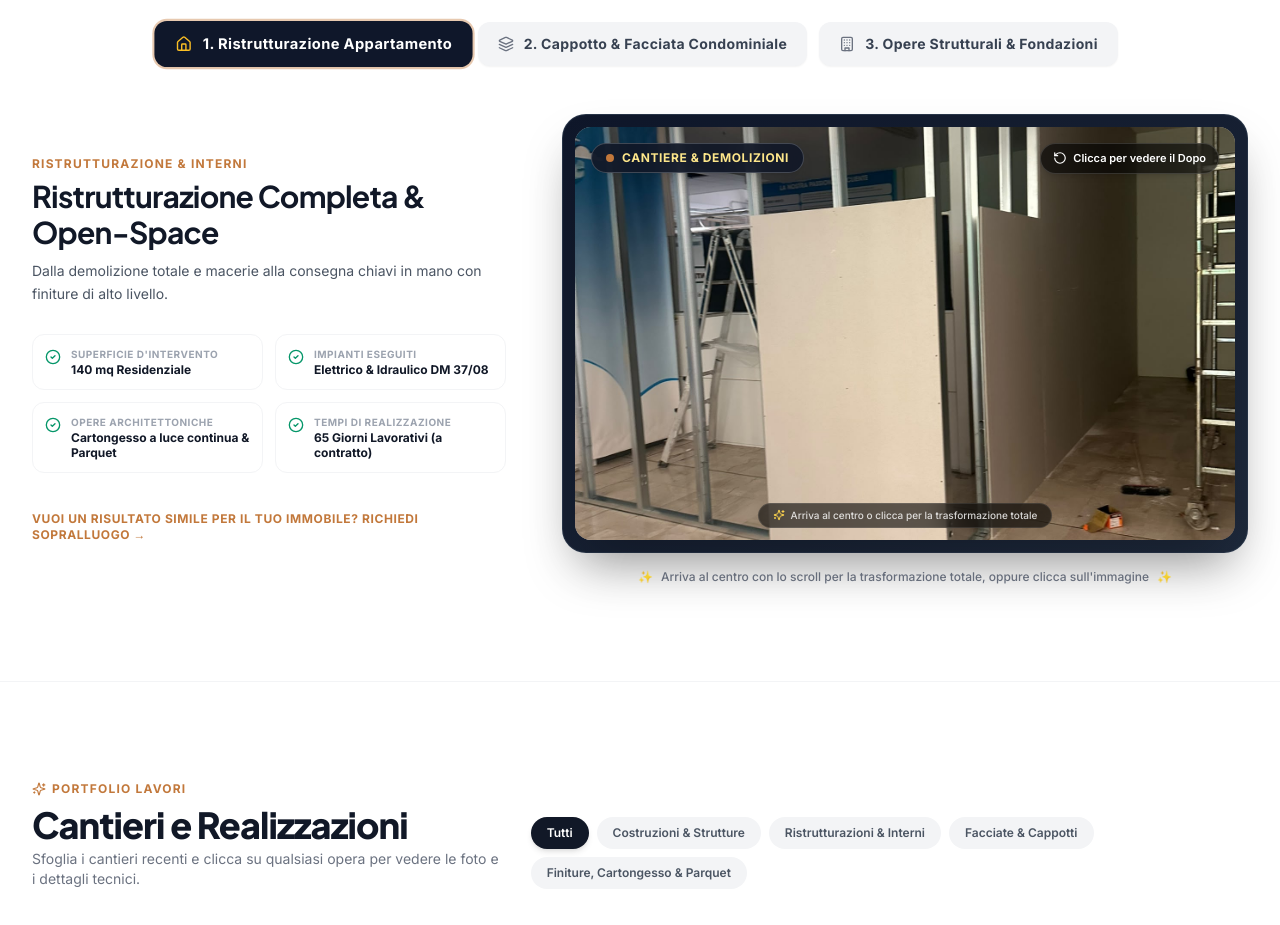
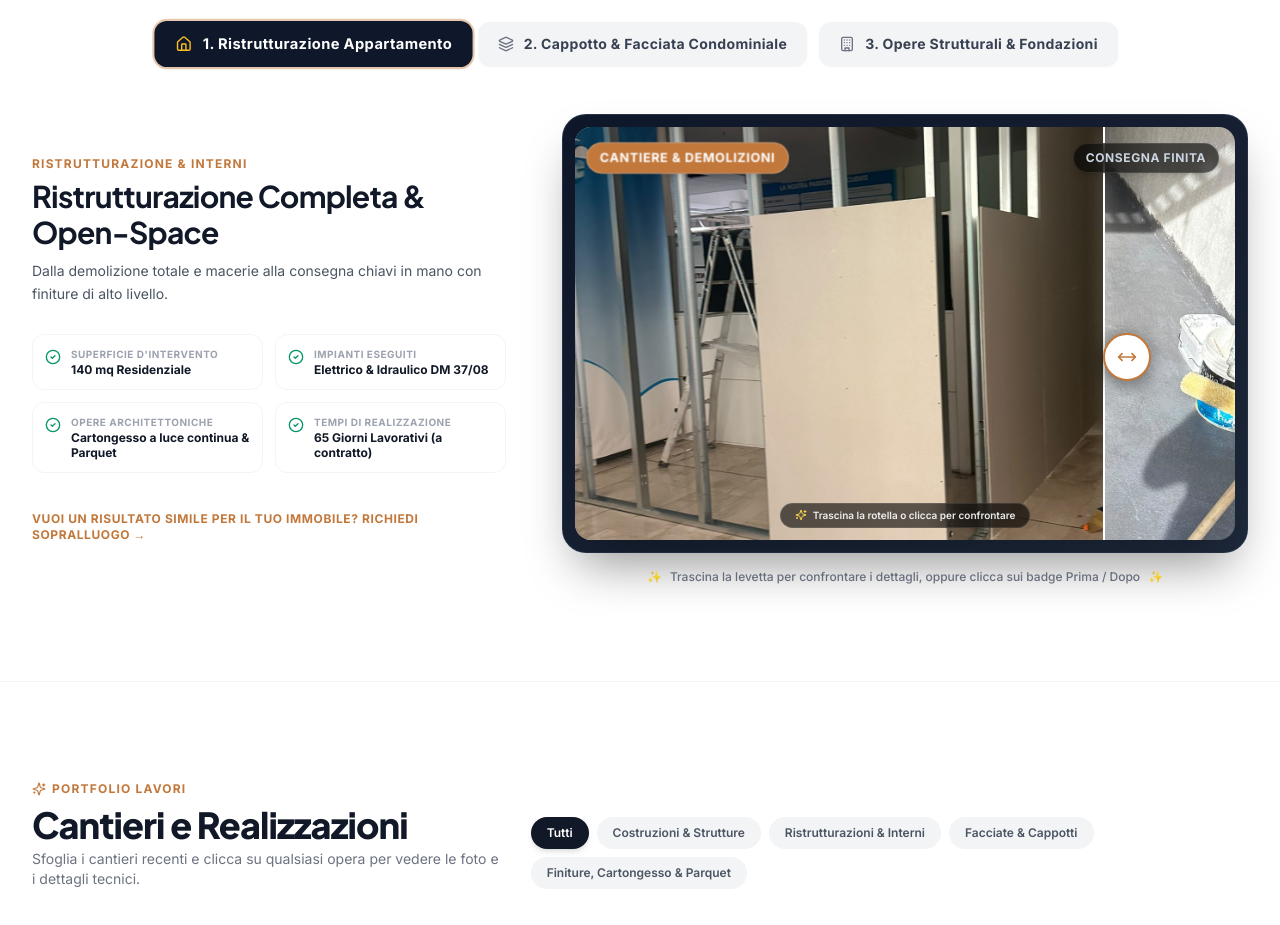
Before and after one commit to francescoseminara2000-wq/sito-impresa-edile, a React (Vite) app in the folder frontend/: page / in a window 1280 px wide. Shown: the part 3400-4325 px from the top of the page. Built offline with nearby package versions, Linux system fonts and the light colour scheme; no server answers.

Commit message:
feat(slider): potenziato trascinamento manuale con pointer capture, molla a bassa latenza e feedback tattile 3d

```diff
--- a/frontend/src/components/blocks/BeforeAfterBlock.tsx
+++ b/frontend/src/components/blocks/BeforeAfterBlock.tsx
@@ -188,7 +188,7 @@ export const BeforeAfterBlock: React.FC<{ content?: BeforeAfterContent }> = ({ c
                 />
               </div>
               <p className="text-center text-xs text-gray-500 mt-4 flex items-center justify-center gap-2 font-medium">
-                <span>✨</span> Arriva al centro con lo scroll per la trasformazione totale, oppure clicca sull'immagine <span>✨</span>
+                <span>✨</span> Trascina la levetta per confrontare i dettagli, oppure clicca sui badge Prima / Dopo <span>✨</span>
               </p>
             </div>
           </motion.div>
--- a/frontend/src/components/ui/BeforeAfterSlider.tsx
+++ b/frontend/src/components/ui/BeforeAfterSlider.tsx
@@ -1,6 +1,6 @@
-import React, { useState, useRef, useEffect } from 'react';
+import React, { useState, useRef, useEffect, useCallback } from 'react';
 import { motion, useScroll, useSpring, useMotionValue } from 'framer-motion';
-import { Sparkles, ArrowRight, RotateCcw } from 'lucide-react';
+import { MoveHorizontal, Sparkles } from 'lucide-react';
 
 interface BeforeAfterSliderProps {
   beforeImage: string;
@@ -19,90 +19,117 @@ export const BeforeAfterSlider: React.FC<BeforeAfterSliderProps> = ({
 }) => {
   const containerRef = useRef<HTMLDivElement>(null);
 
-  // Stato corrente: 'before' (100% prima) o 'after' (100% dopo)
-  const [activeState, setActiveState] = useState<'before' | 'after'>('before');
+  // Posizione percentuale del divisore (da 0 a 100)
+  const positionValue = useMotionValue(50);
 
-  // Posizione percentuale della maschera: 100 = tutto Prima, 0 = tutto Dopo
-  const targetPercent = useMotionValue(100);
-
-  // Molla elastica ultra-fluida per l'animazione di transizione completa a spazzata (wipe)
-  const smoothSweep = useSpring(targetPercent, {
-    damping: 24,
-    stiffness: 140,
-    mass: 0.6,
+  // Molla elastica ultra-reattiva a bassissima latenza per il movimento
+  const smoothPosition = useSpring(positionValue, {
+    damping: 28,
+    stiffness: 400,
+    mass: 0.3,
   });
 
-  const [renderedPercent, setRenderedPercent] = useState(100);
-  const userManuallyToggled = useRef(false);
+  const [displayPosition, setDisplayPosition] = useState(50);
+  const [isDragging, setIsDragging] = useState(false);
+  const hasUserDragged = useRef(false);
 
-  // Tracciamento dello scroll: quando la sezione arriva al centro dello schermo
+  // Tracciamento dello scroll per animare automaticamente lo slider quando arriva al centro
   const { scrollYProgress } = useScroll({
     target: containerRef,
-    offset: ['start 65%', 'end 35%'],
+    offset: ['start 75%', 'end 25%'],
   });
 
+  // Aggiorna lo stato visivo della maschera quando cambia il motion value
   useEffect(() => {
-    const unsubscribeSpring = smoothSweep.on('change', (v) => {
-      setRenderedPercent(v);
+    const unsubscribe = smoothPosition.on('change', (latest) => {
+      setDisplayPosition(latest);
     });
+    return () => unsubscribe();
+  }, [smoothPosition]);
 
+  // Animazione automatica all'arrivo al centro dello schermo (solo se l'utente non ha ancora interagito manualmente)
+  useEffect(() => {
     const unsubscribeScroll = scrollYProgress.on('change', (progress) => {
-      // Quando il blocco arriva al centro dello schermo (progress >= 0.5)
-      // scatta la transizione fluida e totale da Prima a Dopo
-      if (!userManuallyToggled.current) {
-        if (progress >= 0.5 && activeState !== 'after') {
-          setActiveState('after');
-          targetPercent.set(0); // Spazza completamente rivelando il Dopo al 100%
-        } else if (progress < 0.4 && activeState !== 'before') {
-          setActiveState('before');
-          targetPercent.set(100); // Ritorna fluidamente al Prima al 100%
+      if (!hasUserDragged.current && !isDragging) {
+        if (progress >= 0.5) {
+          // Quando arriva al centro, scivola fluidamente rivelando il lavoro completato
+          positionValue.set(20);
+        } else if (progress < 0.3) {
+          // Quando torna sopra, ritorna verso lo stato prima
+          positionValue.set(80);
         }
       }
     });
 
-    return () => {
-      unsubscribeSpring();
-      unsubscribeScroll();
-    };
-  }, [scrollYProgress, smoothSweep, targetPercent, activeState]);
+    return () => unsubscribeScroll();
+  }, [scrollYProgress, positionValue, isDragging]);
 
-  // Possibilità di invertire/scattare la transizione anche cliccando sull'immagine o sui pulsanti
-  const toggleState = () => {
-    userManuallyToggled.current = true;
-    if (activeState === 'before') {
-      setActiveState('after');
-      targetPercent.set(0);
-    } else {
-      setActiveState('before');
-      targetPercent.set(100);
-    }
+  // Calcolo della percentuale rispetto alla larghezza del contenitore
+  const updatePositionFromClientX = useCallback(
+    (clientX: number) => {
+      if (!containerRef.current) return;
+      const rect = containerRef.current.getBoundingClientRect();
+      const x = clientX - rect.left;
+      const percentage = Math.max(0, Math.min(100, (x / rect.width) * 100));
+      positionValue.set(percentage);
+    },
+    [positionValue]
+  );
 
-    // Dopo 2 secondi riabilita dolcemente la sincronizzazione con lo scroll
-    setTimeout(() => {
-      userManuallyToggled.current = false;
-    }, 2000);
+  // Gestione avanzata del Drag con Pointer Events globali (non perde mai la presa anche uscendo dai bordi)
+  const handlePointerDown = (e: React.PointerEvent) => {
+    hasUserDragged.current = true;
+    setIsDragging(true);
+
+    const targetElement = e.currentTarget as HTMLElement;
+    targetElement.setPointerCapture(e.pointerId);
+
+    updatePositionFromClientX(e.clientX);
   };
 
-  // La linea di luce a spazzata è visibile solo mentre l'animazione sta attraversando l'immagine
-  const isSweeping = renderedPercent > 1 && renderedPercent < 99;
+  const handlePointerMove = (e: React.PointerEvent) => {
+    if (!isDragging) return;
+    updatePositionFromClientX(e.clientX);
+  };
+
+  const handlePointerUp = (e: React.PointerEvent) => {
+    if (isDragging) {
+      setIsDragging(false);
+      try {
+        const targetElement = e.currentTarget as HTMLElement;
+        targetElement.releasePointerCapture(e.pointerId);
+      } catch (err) {
+        // Fallback silenzioso
+      }
+    }
+  };
+
+  // Preset rapidi con transizione fluida
+  const setPreset = (target: number) => {
+    hasUserDragged.current = true;
+    positionValue.set(target);
+  };
 
   return (
     <div
       ref={containerRef}
-      onClick={toggleState}
-      className={`relative select-none overflow-hidden rounded-2xl shadow-2xl aspect-[16/10] bg-brand-dark cursor-pointer group ${className}`}
+      onPointerDown={handlePointerDown}
+      onPointerMove={handlePointerMove}
+      onPointerUp={handlePointerUp}
+      onPointerCancel={handlePointerUp}
+      className={`relative select-none overflow-hidden rounded-2xl shadow-2xl aspect-[16/10] bg-brand-dark cursor-ew-resize touch-none group ${className}`}
     >
-      {/* 1. Immagine DOPO (Realizzazione Finale a pieno schermo) */}
+      {/* 1. Immagine DOPO (Realizzazione Finale a pieno sfondo) */}
       <img
         src={afterImage}
         alt={afterLabel}
         className="absolute inset-0 w-full h-full object-cover pointer-events-none"
       />
 
-      {/* 2. Immagine PRIMA (Ritaglio mascherato che spazza via fluidamente fino al 100%) */}
+      {/* 2. Immagine PRIMA (Ritaglio mascherato fluido e preciso al pixel) */}
       <div
         className="absolute inset-0 overflow-hidden pointer-events-none"
-        style={{ width: `${renderedPercent}%` }}
+        style={{ width: `${displayPosition}%` }}
       >
         <img
           src={beforeImage}
@@ -115,53 +142,74 @@ export const BeforeAfterSlider: React.FC<BeforeAfterSliderProps> = ({
         />
       </div>
 
-      {/* 3. Lama di Luce / Laser a Spazzata (Sweep Bar) che attraversa lo schermo durante la transizione */}
-      {isSweeping && (
-        <div
-          className="absolute top-0 bottom-0 w-1 bg-white pointer-events-none shadow-[0_0_20px_#C2783B,0_0_35px_rgba(255,255,255,0.9)]"
-          style={{ left: `${renderedPercent}%` }}
-        >
-          {/* Bagliore centrale della lama di transizione */}
-          <div className="absolute top-1/2 -translate-y-1/2 -translate-x-1/2 w-8 h-8 rounded-full bg-white/90 border border-brand-terracotta shadow-[0_0_15px_#C2783B] flex items-center justify-center">
-            <Sparkles className="w-4 h-4 text-brand-terracotta animate-spin" />
-          </div>
-        </div>
-      )}
-
-      {/* 4. Barra di Stato Superiore con Pillola Dinamica "Prima" / "Dopo" */}
-      <div className="absolute top-4 inset-x-4 flex items-center justify-between pointer-events-none">
-        {/* Badge Stato Attuale */}
+      {/* 3. Linea divisoria con Lama di Luce e Cursore Ergonomico di Trascinamento */}
+      <div
+        className="absolute top-0 bottom-0 w-[2px] bg-white pointer-events-none shadow-[0_0_15px_rgba(255,255,255,0.9)]"
+        style={{ left: `${displayPosition}%` }}
+      >
+        {/* Manopola di trascinamento tattile 3D */}
         <motion.div
-          key={activeState}
-          initial={{ opacity: 0, y: -10 }}
-          animate={{ opacity: 1, y: 0 }}
-          transition={{ duration: 0.3 }}
-          className={`flex items-center gap-2 px-3.5 py-1.5 rounded-full text-xs font-bold uppercase tracking-wider backdrop-blur-md shadow-lg border ${
-            activeState === 'after'
-              ? 'bg-emerald-950/90 text-emerald-300 border-emerald-500/50 shadow-[0_0_15px_rgba(16,185,129,0.4)]'
-              : 'bg-brand-dark/90 text-amber-200 border-white/20'
+          animate={{
+            scale: isDragging ? 1.25 : 1,
+            boxShadow: isDragging
+              ? '0 0 30px rgba(194, 120, 59, 0.9), 0 0 10px rgba(255, 255, 255, 0.8)'
+              : '0 4px 20px rgba(0, 0, 0, 0.5)',
+          }}
+          transition={{ type: 'spring', stiffness: 450, damping: 25 }}
+          className={`absolute top-1/2 -translate-y-1/2 -translate-x-1/2 w-12 h-12 rounded-full flex items-center justify-center transition-colors ${
+            isDragging
+              ? 'bg-brand-terracotta text-white border-2 border-white'
+              : 'bg-white text-brand-dark border-2 border-brand-terracotta group-hover:scale-108'
           }`}
         >
-          <span
-            className={`w-2 h-2 rounded-full ${
-              activeState === 'after' ? 'bg-emerald-400 shadow-[0_0_8px_#34d399]' : 'bg-brand-terracotta'
-            }`}
-          />
-          <span>{activeState === 'after' ? afterLabel : beforeLabel}</span>
+          <MoveHorizontal className={`w-5 h-5 ${isDragging ? 'text-white' : 'text-brand-terracotta'}`} />
         </motion.div>
+      </div>
 
-        {/* Pulsante rapido cliccabile "Inverti / Rivela" */}
-        <div className="flex items-center gap-1.5 px-3 py-1.5 rounded-full bg-black/60 backdrop-blur-md text-white text-[11px] font-semibold border border-white/15 shadow-md group-hover:bg-brand-terracotta transition-colors pointer-events-auto">
-          <RotateCcw className="w-3.5 h-3.5" />
-          <span>{activeState === 'before' ? 'Clicca per vedere il Dopo' : 'Clicca per vedere il Prima'}</span>
+      {/* 4. Etichette di Stato Flottanti (sinistra e destra) */}
+      <div className="absolute top-4 inset-x-4 flex items-center justify-between pointer-events-none">
+        {/* Badge PRIMA */}
+        <div
+          onClick={(e) => {
+            e.stopPropagation();
+            setPreset(100);
+          }}
+          className={`pointer-events-auto cursor-pointer transition-all duration-200 px-3 py-1.5 rounded-full text-xs font-bold uppercase tracking-wider backdrop-blur-md shadow-md border ${
+            displayPosition > 50
+              ? 'bg-brand-terracotta text-white border-white/30 scale-105'
+              : 'bg-black/60 text-slate-300 border-white/10 hover:bg-black/80'
+          }`}
+        >
+          <span>{beforeLabel}</span>
+        </div>
+
+        {/* Badge DOPO */}
+        <div
+          onClick={(e) => {
+            e.stopPropagation();
+            setPreset(0);
+          }}
+          className={`pointer-events-auto cursor-pointer transition-all duration-200 px-3 py-1.5 rounded-full text-xs font-bold uppercase tracking-wider backdrop-blur-md shadow-md border ${
+            displayPosition <= 50
+              ? 'bg-emerald-600 text-white border-emerald-400/50 shadow-[0_0_15px_rgba(16,185,129,0.5)] scale-105'
+              : 'bg-black/60 text-slate-300 border-white/10 hover:bg-black/80'
+          }`}
+        >
+          <span>{afterLabel}</span>
         </div>
       </div>
 
-      {/* 5. Micro-indicatore in basso al centro */}
+      {/* 5. Guida Tattile in Basso */}
       <div className="absolute bottom-3 inset-x-0 flex justify-center pointer-events-none">
-        <span className="inline-flex items-center gap-1.5 px-3.5 py-1 rounded-full bg-black/60 backdrop-blur-md text-[10px] font-medium text-white/80 border border-white/10">
+        <span
+          className={`inline-flex items-center gap-1.5 px-3.5 py-1 rounded-full backdrop-blur-md text-[10px] font-semibold transition-all duration-300 border ${
+            isDragging
+              ? 'bg-brand-terracotta text-white border-white/40 shadow-lg scale-105'
+              : 'bg-black/60 text-white/90 border-white/10'
+          }`}
+        >
           <Sparkles className="w-3 h-3 text-amber-300" />
-          <span>Arriva al centro o clicca per la trasformazione totale</span>
+          <span>{isDragging ? 'Rilascia per fissare la quota' : 'Trascina la rotella o clicca per confrontare'}</span>
         </span>
       </div>
     </div>
```
